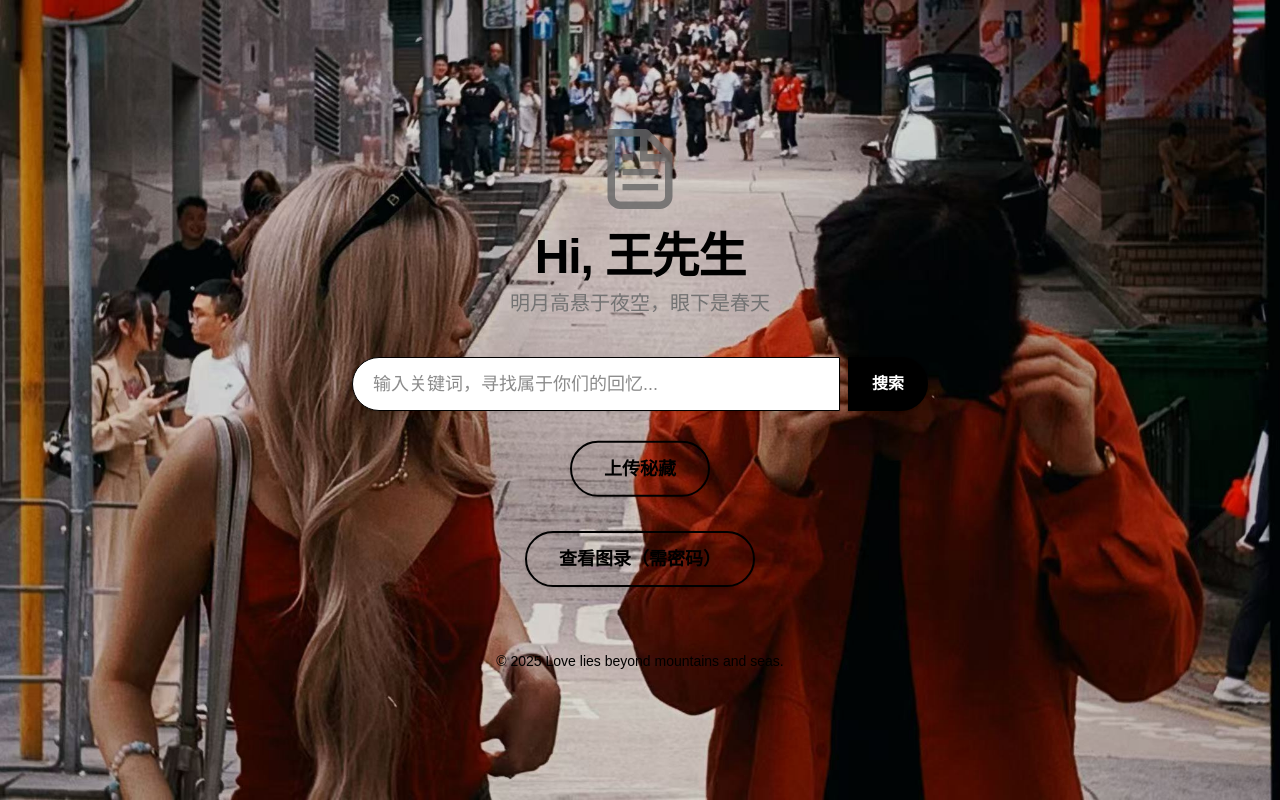
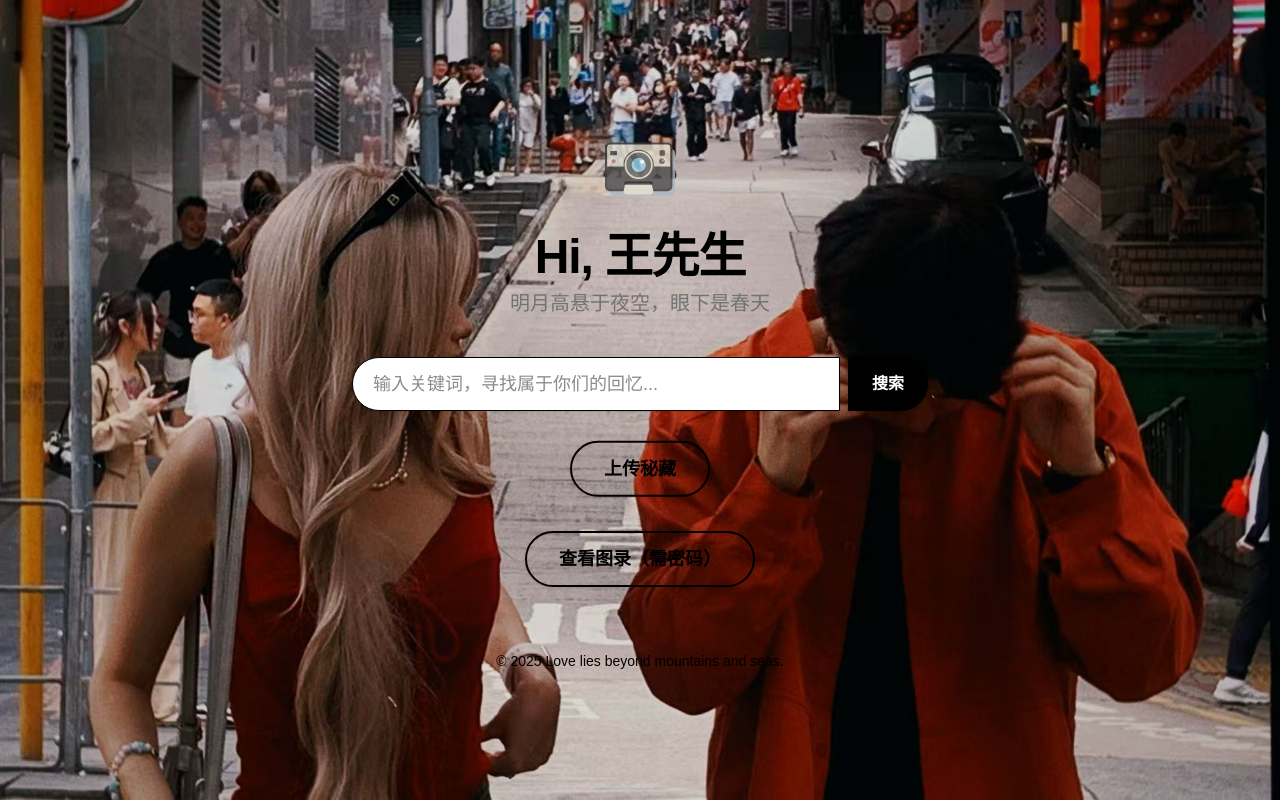
Before and after one commit to LJRSummer/lovewebsite, a Next.js app: page / in a window 1280 px wide. Built offline with nearby package versions, Linux system fonts and the light colour scheme.

Commit message:
feat: 顶部贴图更换为相机（xiangji.svg）

```diff
--- a/src/app/page.tsx
+++ b/src/app/page.tsx
@@ -112,7 +112,7 @@ export default function Home() {
     >
       {/* 顶部贴图，可自定义图片路径 */}
       <div className="mb-6 flex justify-center">
-        <Image src="/file.svg" alt="装饰贴图" width={80} height={80} className="opacity-80" />
+        <Image src="/xiangji.svg" alt="装饰贴图" width={80} height={80} className="opacity-80" />
       </div>
       {/* 顶部标题和副标题，支持自定义文案 */}
       <header className="mb-10 text-center">
```
Also changed, not shown: public/xiangji.svg (added).
